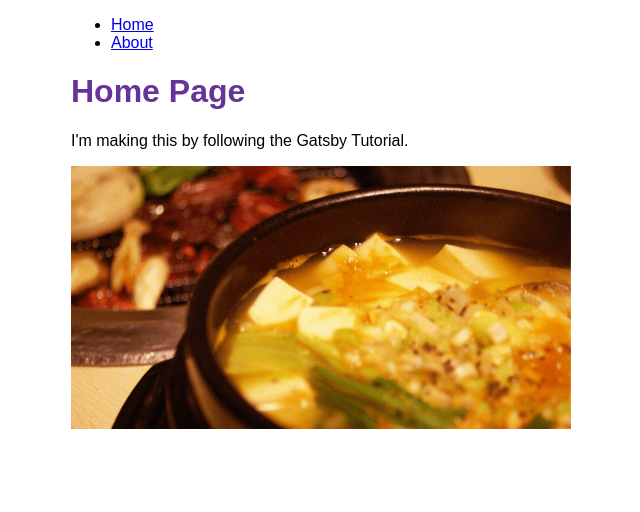
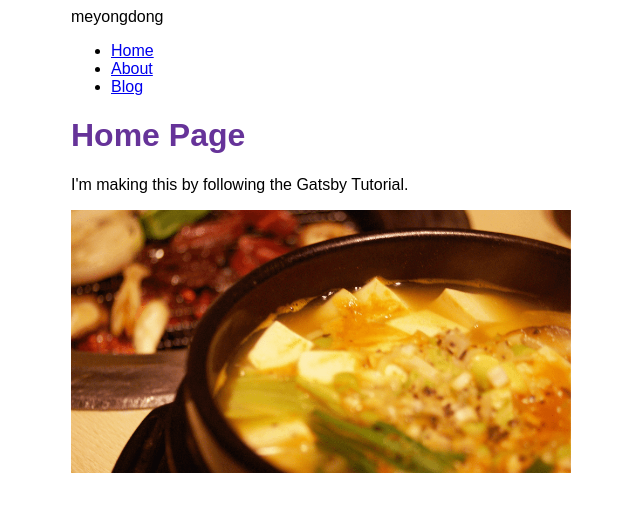
Before and after one commit to Wakasato/Meyongdong, a Gatsby site: page / in a window 1280 px wide. Shown: the whole page, without its empty margins (319-959 px from the left). Built offline with nearby package versions, Linux system fonts and the light colour scheme; Gatsby itself is replaced by a stand-in of ours.

Commit message:
add blog.js

```diff
--- a/gatsby-config.js
+++ b/gatsby-config.js
@@ -1,11 +1,18 @@
 module.exports = {
   siteMetadata: {
-    title: `Meyondong`,
+    title: `meyongdong`,
     siteUrl: `https://www.yourdomain.tld`
   },
   plugins: [
     "gatsby-plugin-image",
     "gatsby-plugin-sharp",
+    {
+      resolve: "gatsby-source-filesystem",
+      options: {
+        name: `blog`,
+        path: `${__dirname}/blog`,
+      }
+    },
     "gatsby-plugin-styled-components", {
     resolve: 'gatsby-plugin-google-analytics',
     options: {
--- a/src/components/layout.js
+++ b/src/components/layout.js
@@ -1,5 +1,5 @@
 import * as React from 'react'
-import { Link } from 'gatsby'
+import { Link, useStaticQuery, graphql } from 'gatsby'
 import {
   container,
   heading,
@@ -9,9 +9,20 @@
 } from './layout.module.css'
 
 const Layout = ({ pageTitle, children }) => {
+  const data = useStaticQuery(graphql`
+  query {
+    site {
+      siteMetadata {
+        title
+      }
+    }
+  }
+`)
+
   return (
     <div className={container}>
-      <title>{pageTitle}</title>
+      <title>{pageTitle} | {data.site.siteMetadata.title}</title>
+      <header>{data.site.siteMetadata.title}</header>
       <nav>
       <ul className={navLinks}>
           <li className={navLinkItem}>
@@ -19,10 +30,16 @@
               Home
               </Link>
               </li>
-              <li className={navLinkItem}>
+          <li className={navLinkItem}>
             <Link to="/about" className={navLinkText}>
               About
-              </Link></li>
+              </Link>
+          </li>
+          <li className={navLinkItem}>
+            <Link to="/blog" className={navLinkText}>
+              Blog
+            </Link>
+          </li>
         </ul>
       </nav>
       <main>
```
Also changed, not shown: src/pages/blog.js (added, +31 -0 lines), blog/another-post.mdx (added), blog/first-post.mdx (added), blog/yet-post.mdx (added).
